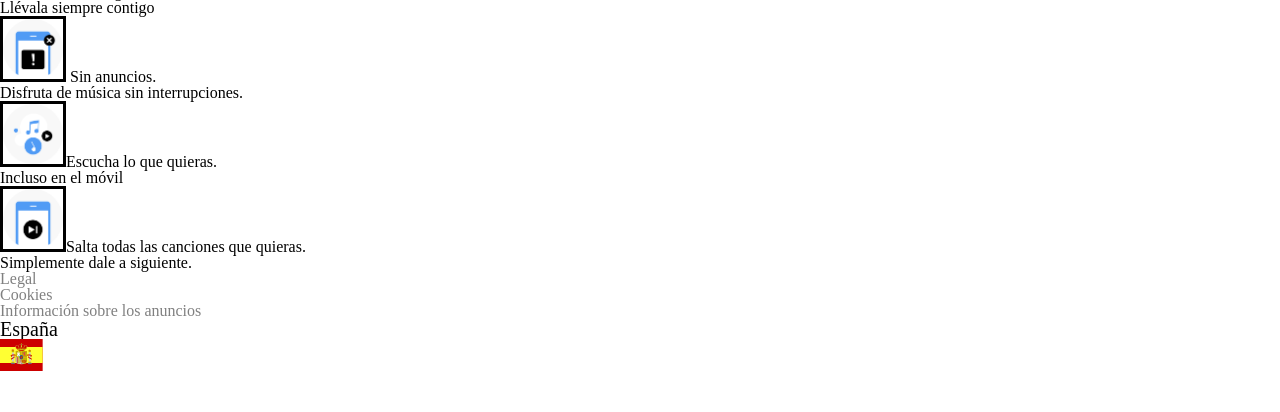
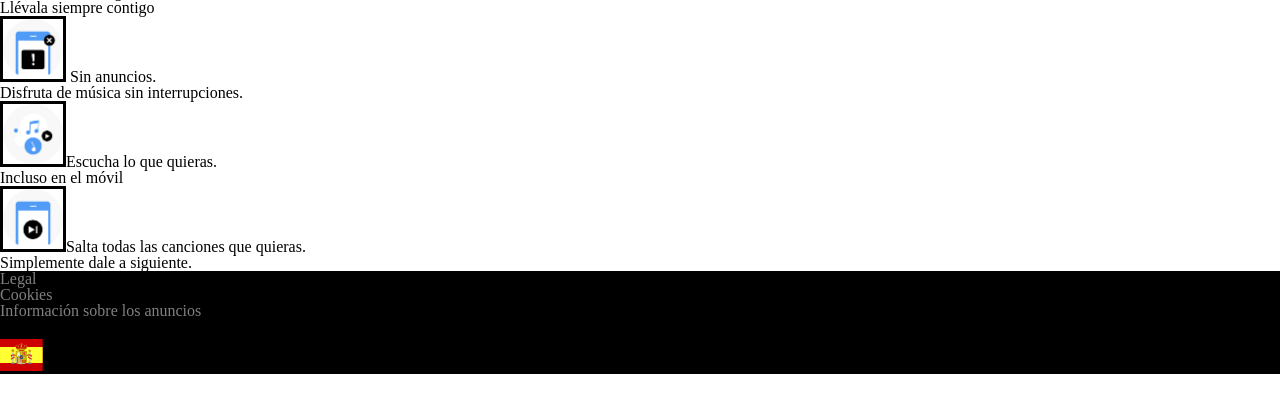
Before and after one commit to Adalab/promo-q-module-1-pair-13-spotify, a plain HTML site: page móvil/index.html in a window 1280 px wide. Shown: the part 256-668 px from the top of the page. Drawn offline with Linux system fonts and the light colour scheme.

Commit message:
mitad del footer

```diff
--- a/móvil/index.html
+++ b/móvil/index.html
@@ -47,12 +47,12 @@
     </main>
 
 
-    <footer>
+    <footer class="footer">
         <nav>
             <ul>
-                <li class="menu-footer">Legal</li>
-                <li class="menu-footer">Cookies</li>
-                <li class="menu-footer">Información sobre los anuncios</li>
+                <li class="legal"><a href="#">Legal</a></li>
+                <li class="menu-footer cookies"><a href="#">Cookies</a></li>
+                <li class="menu-footer anuncios"><a href="#">Información sobre los anuncios</a></li>
             </ul>
             <p>España</p><img src="./images/es.svg" alt="">
         </nav>
--- a/móvil/style.css
+++ b/móvil/style.css
@@ -55,9 +55,15 @@ button {
     color: white;
 }
 
-.menu-footer {
+.footer {
+    background-color: black;
+}
+
+a {
     color: gray;
+    text-decoration: none;
 }
+
 
 .iconos-benefits {
     border: solid;
```
